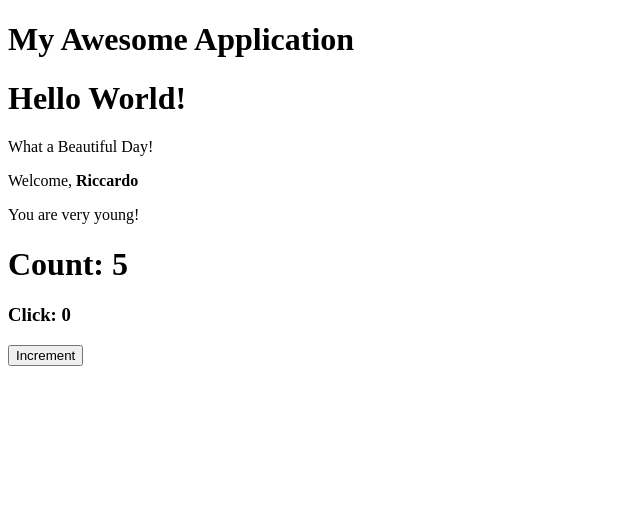
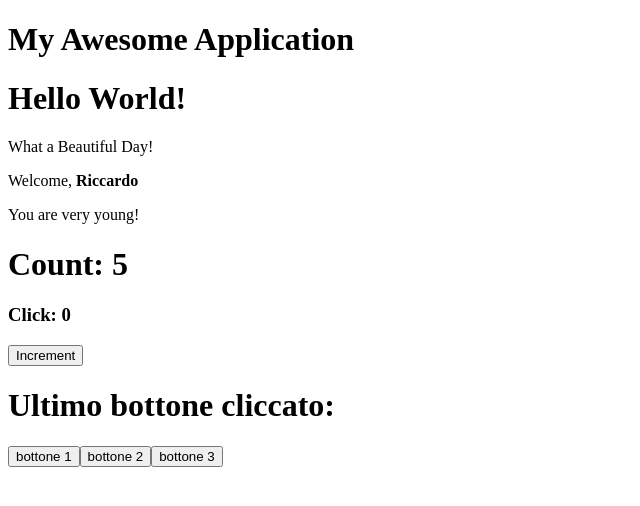
Before and after one commit to RiccardoMannino/Jsx-exercise, a React (Create React App) app in the folder react-exercises/: page / in a window 1280 px wide. Shown: the top 506 px of the page, without its empty margins (0-640 px from the left). Built offline with nearby package versions, Linux system fonts and the light colour scheme.

Commit message:
events-03

```diff
--- a/react-exercises/src/App.js
+++ b/react-exercises/src/App.js
@@ -1,5 +1,6 @@
 import React from "react";
 import { ClickCounter } from "./ClickCounter";
+import { ClickTracker } from "./ClickTracker";
 import { Counter } from "./Counter";
 import { Hello } from "./Hello";
 // import { Message } from "./Message";
@@ -16,6 +17,7 @@ export class App extends React.Component {
         <Welcome name="Riccardo" age={18} />
         <Counter timeout={1000} incrementBy={1} initialValue={0} />
         <ClickCounter incrementBy={1} initialValue={0} />
+        <ClickTracker />
       </div>
     );
   }
--- /dev/null
+++ b/react-exercises/src/ClickTracker.js
@@ -0,0 +1,24 @@
+import React from "react";
+
+export class ClickTracker extends React.Component {
+  state = {
+    bottone: "",
+  };
+
+  tracker = (event) => {
+    this.setState((state) => ({
+      bottone: (state.bottone = event.target.innerText),
+    }));
+  };
+
+  render() {
+    return (
+      <>
+        <h1>Ultimo bottone cliccato: {this.state.bottone}</h1>
+        <button onClick={this.tracker}>bottone 1</button>
+        <button onClick={this.tracker}>bottone 2</button>
+        <button onClick={this.tracker}>bottone 3</button>
+      </>
+    );
+  }
+}
```
